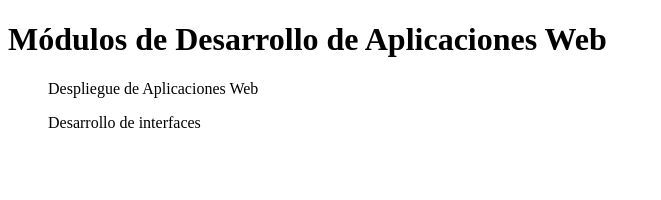
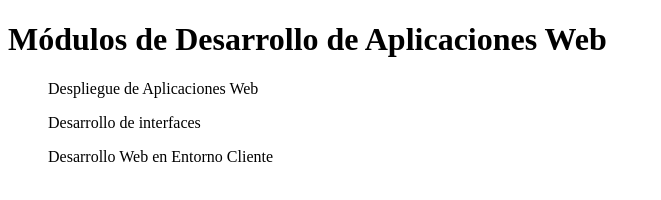
Before and after one commit to yerairamlin/dawAct1.3, a plain HTML site: page index.html in a window 1280 px wide. Shown: the whole page, without its empty margins (0-661 px from the left). Drawn offline with Linux system fonts and the light colour scheme.

Commit message:
Añadido un módulo distinto en rama main

```diff
--- a/index.html
+++ b/index.html
@@ -9,5 +9,6 @@
     <h1>Módulos de Desarrollo de Aplicaciones Web</h1>
     <ul>Despliegue de Aplicaciones Web</ul>
     <ul>Desarrollo de interfaces</ul>
+    <ul>Desarrollo Web en Entorno Cliente</ul>
 </body>
 </html>
```
